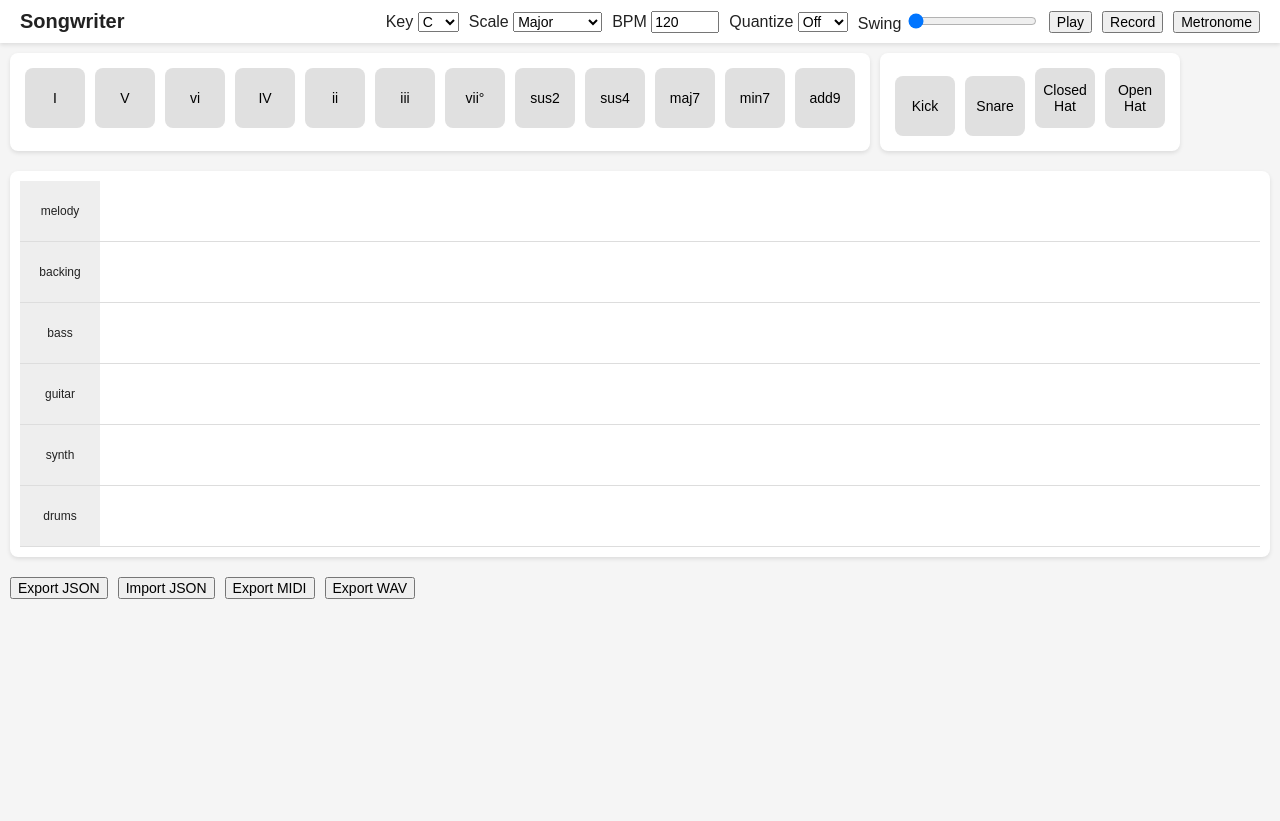
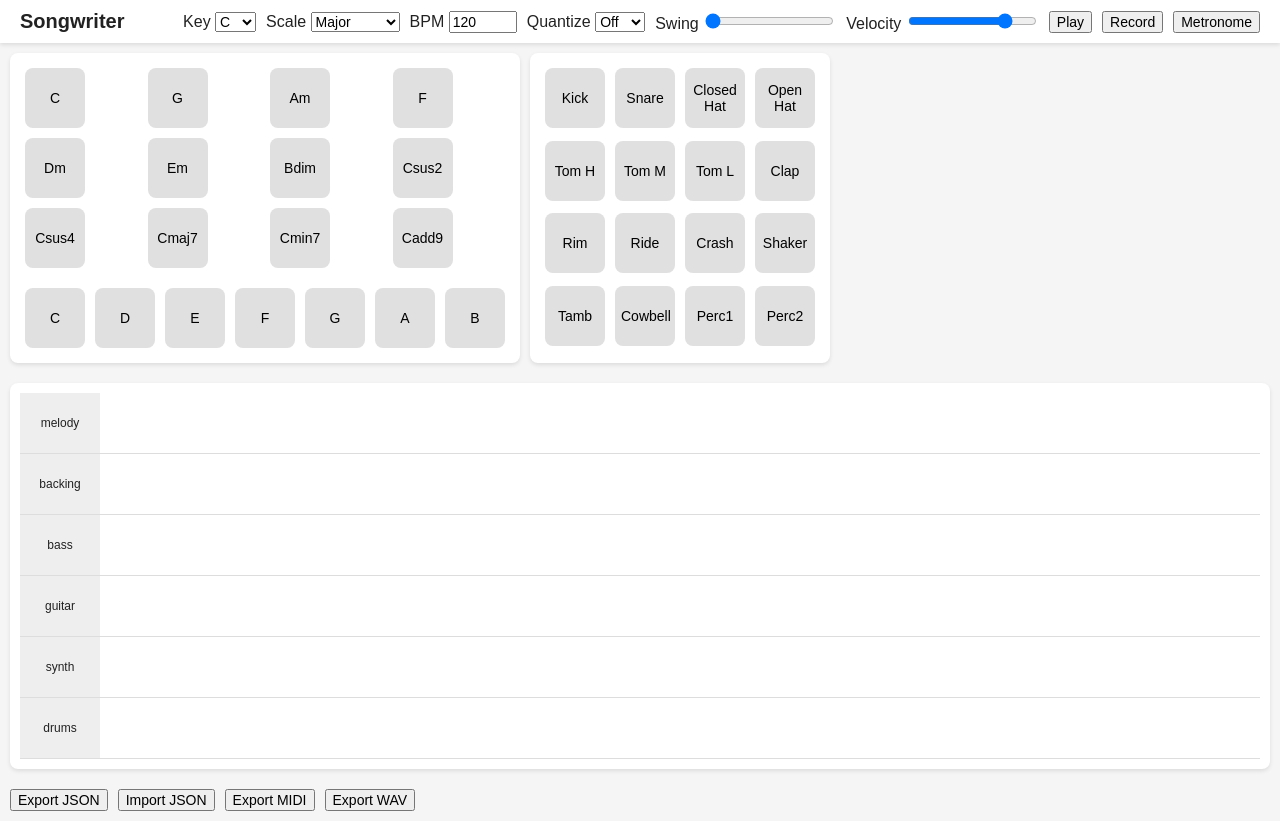
Before and after one commit to JewelChaim/Midi-piano, a plain HTML site: page index.html in a window 1280 px wide. Before the commit the page ends 800 px from the top, so only its background shows below. Drawn offline with Linux system fonts and the light colour scheme.

Commit message:
feat: expand pads and add project import

```diff
--- a/index.html
+++ b/index.html
@@ -11,6 +11,9 @@ header h1{margin:0;font-size:20px;}
 .controls{display:flex;gap:10px;align-items:center;}
 main{display:flex;flex-wrap:wrap;padding:10px;gap:10px;}
 #melodicPads,#drumPads{background:#fff;border-radius:8px;padding:10px;box-shadow:0 2px 4px rgba(0,0,0,0.1);}
+#chordPads{display:grid;grid-template-columns:repeat(4,1fr);}
+#notePads{display:flex;flex-wrap:wrap;margin-top:10px;}
+#drumPads{display:grid;grid-template-columns:repeat(4,1fr);}
 .pad{width:60px;height:60px;margin:5px;border:none;border-radius:8px;background:#e0e0e0;cursor:pointer;font-size:14px;position:relative;}
 .pad.active{background:#ffd54f;}
 #timeline{background:#fff;border-radius:8px;padding:10px;margin:10px;box-shadow:0 2px 4px rgba(0,0,0,0.1);}
@@ -35,13 +38,14 @@ button,select,input{font-size:14px;}
 <label>BPM <input type="number" id="bpm" value="120" style="width:60px"></label>
 <label>Quantize <select id="quantize"><option value="0">Off</option><option value="0.5">1/8</option><option value="0.25">1/16</option><option value="0.125">1/32</option></select></label>
 <label>Swing <input type="range" id="swing" min="0" max="0.5" step="0.01" value="0"></label>
+<label>Velocity <input type="range" id="velocity" min="1" max="127" value="100"></label>
 <button id="play">Play</button>
 <button id="record">Record</button>
 <button id="metronome">Metronome</button>
 </div>
 </header>
 <main>
-<section id="melodicPads" aria-label="Chord and note pads"></section>
+<section id="melodicPads" aria-label="Chord and note pads"><div id="chordPads"></div><div id="notePads"></div></section>
 <section id="drumPads" aria-label="Drum launchpad"></section>
 </main>
 <div id="timeline"></div>
@@ -114,7 +118,15 @@ function playNote(type,note,velocity,time,duration){const v=voices[type]||voices
 function playKick(time,velocity){const osc=ctx.createOscillator();osc.type='sine';const g=ctx.createGain();osc.connect(g).connect(master);osc.frequency.setValueAtTime(120,time);osc.frequency.exponentialRampToValueAtTime(40,time+0.5);g.gain.setValueAtTime(velocity/127,time);g.gain.exponentialRampToValueAtTime(0.001,time+0.5);osc.start(time);osc.stop(time+0.5);}
 function playSnare(time,velocity){const noise=ctx.createBufferSource();const buffer=ctx.createBuffer(1,ctx.sampleRate*0.2,ctx.sampleRate);const data=buffer.getChannelData(0);for(let i=0;i<data.length;i++)data[i]=Math.random()*2-1;noise.buffer=buffer;const bp=ctx.createBiquadFilter();bp.type='bandpass';bp.frequency.value=1800;const g=ctx.createGain();g.gain.setValueAtTime(velocity/127,time);g.gain.exponentialRampToValueAtTime(0.01,time+0.2);noise.connect(bp).connect(g).connect(master);noise.start(time);noise.stop(time+0.2);}
 function playHat(time,velocity,open){const noise=ctx.createBufferSource();const buffer=ctx.createBuffer(1,ctx.sampleRate*0.05,ctx.sampleRate);const data=buffer.getChannelData(0);for(let i=0;i<data.length;i++)data[i]=Math.random()*2-1;noise.buffer=buffer;const hp=ctx.createBiquadFilter();hp.type='highpass';hp.frequency.value=7000;const g=ctx.createGain();g.gain.setValueAtTime(velocity/127,time);g.gain.exponentialRampToValueAtTime(0.01,time+(open?0.3:0.05));noise.connect(hp).connect(g).connect(master);noise.start(time);noise.stop(time+(open?0.3:0.05));}
-const drumMap={kick:playKick,snare:playSnare,closedhat:(t,v)=>playHat(t,v,false),openhat:(t,v)=>playHat(t,v,true)};
+function playTom(time,velocity,freq){const osc=ctx.createOscillator();osc.type='sine';const g=ctx.createGain();osc.connect(g).connect(master);osc.frequency.setValueAtTime(freq,time);g.gain.setValueAtTime(velocity/127,time);g.gain.exponentialRampToValueAtTime(0.001,time+0.3);osc.start(time);osc.stop(time+0.3);}
+function playClap(time,velocity){for(let i=0;i<3;i++){const t=time+i*0.02;const noise=ctx.createBufferSource();const buffer=ctx.createBuffer(1,ctx.sampleRate*0.02,ctx.sampleRate);const data=buffer.getChannelData(0);for(let j=0;j<data.length;j++)data[j]=Math.random()*2-1;noise.buffer=buffer;const g=ctx.createGain();g.gain.setValueAtTime(velocity/127,t);g.gain.exponentialRampToValueAtTime(0.001,t+0.05);noise.connect(g).connect(master);noise.start(t);noise.stop(t+0.05);}}
+function playRim(time,velocity){const osc=ctx.createOscillator();osc.type='square';const g=ctx.createGain();osc.connect(g).connect(master);osc.frequency.setValueAtTime(2000,time);g.gain.setValueAtTime(velocity/127,time);g.gain.exponentialRampToValueAtTime(0.001,time+0.05);osc.start(time);osc.stop(time+0.05);}
+function playRide(time,velocity){playHat(time,velocity,true);}
+function playCrash(time,velocity){playHat(time,velocity,true);}
+function playShaker(time,velocity){playHat(time,velocity,false);}
+function playTamb(time,velocity){playHat(time,velocity,false);}
+function playCowbell(time,velocity){const osc1=ctx.createOscillator();const osc2=ctx.createOscillator();osc1.type=osc2.type='square';const g=ctx.createGain();osc1.frequency.value=540;osc2.frequency.value=800;osc1.connect(g);osc2.connect(g);g.connect(master);g.gain.setValueAtTime(velocity/127,time);g.gain.exponentialRampToValueAtTime(0.001,time+0.2);osc1.start(time);osc2.start(time);osc1.stop(time+0.2);osc2.stop(time+0.2);}
+const drumMap={kick:playKick,snare:playSnare,closedhat:(t,v)=>playHat(t,v,false),openhat:(t,v)=>playHat(t,v,true),tomh:(t,v)=>playTom(t,v,180),tomm:(t,v)=>playTom(t,v,140),toml:(t,v)=>playTom(t,v,100),clap:playClap,rim:playRim,ride:playRide,crash:playCrash,shaker:playShaker,tamb:playTamb,cowbell:playCowbell};
 return{ctx,playNote,metronome,drumMap,metGain};
 })();
 
@@ -136,39 +148,58 @@ return{state,noteOn,noteOff,program};
 /* SCHEDULER & TRANSPORT */
 app.transport=(function(){
 const {ctx,metronome}=app.audio;
-let tempo=120;let lookahead=25;let scheduleAhead=0.1;let currentBeat=0;let nextNoteTime=0;let playing=false;let tickInterval;let swing=0;let metOn=false;
-function nextBeat(){const secPerBeat=60/tempo;nextNoteTime+=secPerBeat;currentBeat++;}
+let tempo=120;let lookahead=25;let scheduleAhead=0.1;let currentBeat=0;let nextNoteTime=0;let playing=false;let tickInterval;let swing=0;let metOn=false;const step=0.25;
+function nextBeat(){const secPerBeat=60/tempo;nextNoteTime+=secPerBeat*step;currentBeat+=step;}
 function scheduler(){while(nextNoteTime<ctx.currentTime+scheduleAhead){if(metOn && currentBeat%1===0)metronome(nextNoteTime);
- app.recorder.playEvents(currentBeat,nextNoteTime);
+ app.recorder.playEvents(currentBeat,nextNoteTime,tempo,swing);
  nextBeat();}}
 function start(){if(playing)return;playing=true;currentBeat=0;nextNoteTime=ctx.currentTime;tickInterval=setInterval(scheduler,lookahead);}
 function stop(){playing=false;clearInterval(tickInterval);}
-return{start,stop,setTempo:t=>tempo=t,setSwing:s=>swing=s,get time(){return currentBeat;},toggleMet:()=>{metOn=!metOn;app.audio.metGain.gain.value=metOn?1:0;}};
+return{start,stop,setTempo:t=>tempo=t,setSwing:s=>swing=s,get time(){return currentBeat;},get tempo(){return tempo;},get swing(){return swing;},get playing(){return playing;},toggleMet:()=>{metOn=!metOn;app.audio.metGain.gain.value=metOn?1:0;}};
 })();
 
 /* RECORDER */
 app.recorder=(function(){
 const tracks={melody:[],backing:[],bass:[],guitar:[],synth:[],drums:[]};
 let recording=false;let recordStart=0;function start(){recording=true;recordStart=app.transport.time;} function stop(){recording=false;}
-function record(track,note,velocity){if(!recording)return;const time=app.transport.time-recordStart;tracks[track].push({time,note,velocity});renderClip(track);}
-function playEvents(beat,playTime){for(const name in tracks){tracks[name].forEach(ev=>{const t=ev.time;const dur=0.5; // fixed
- if(Math.abs(t-beat)<0.001){app.audio.playNote(name==='drums'?'lead':name,ev.note,ev.velocity,playTime,dur);} });}}
+function record(track,note,velocity){if(!recording)return;let time=app.transport.time-recordStart;const q=parseFloat(document.getElementById('quantize').value);if(q>0)time=Math.round(time/q)*q;tracks[track].push({time,note,velocity});renderClip(track);}
+function playEvents(beat,playTime,tempo,swing){const q=parseFloat(document.getElementById('quantize').value);const secPerBeat=60/tempo;for(const name in tracks){tracks[name].forEach(ev=>{const t=ev.time;const dur=0.5;if(Math.abs(t-beat)<0.001){let offset=0;if(swing>0&&q>0&&Math.floor((ev.time/q)%2)===1)offset=swing*q;app.audio.playNote(name==='drums'?'lead':name,ev.note,ev.velocity,playTime+offset*secPerBeat,dur);}});}}
 function renderClip(track){const lane=document.querySelector(`.track[data-track="${track}"] .track-content`);if(!lane)return;lane.innerHTML='';tracks[track].forEach(ev=>{const c=el('div',{class:'clip',style:`left:${ev.time*60}px;width:30px;`},track);lane.appendChild(c);});}
-return{start,stop,record,tracks,playEvents};
+return{start,stop,record,tracks,playEvents,renderClip};
 })();
 
 /* UI SETUP */
-(function(){
+ (function(){
 const keys=app.theory.notes;const keySel=document.getElementById('keySelect');keys.forEach(k=>keySel.appendChild(el('option',{html:k})));
 keySel.value='C';
 const scaleSel=document.getElementById('scaleSelect');
-function buildPads(){const container=document.getElementById('melodicPads');container.innerHTML='';const key=keySel.value;const scale=scaleSel.value;const chords=['I','V','vi','IV','ii','iii','vii°','sus2','sus4','maj7','min7','add9'];chords.forEach(ch=>{const b=el('button',{class:'pad',html:ch,role:'button','aria-label':ch});b.addEventListener('mousedown',()=>{
- const notes=app.theory.chord(app.theory.noteName(app.theory.noteNumber(key)),ch,'basic');notes.forEach(n=>app.audio.playNote('lead',n,100,app.audio.ctx.currentTime,0.5));app.recorder.record('melody',notes[0],100);
-});container.appendChild(b);});
-}
+const velocitySlider=document.getElementById('velocity');
+const chordContainer=document.getElementById('chordPads');
+const noteContainer=document.getElementById('notePads');
+function getVelocity(){return +velocitySlider.value;}
+function formatChordLabel(root,quality){switch(quality){case 'vi':case 'ii':case 'iii':return root+'m';case 'vii°':return root+'dim';case 'sus2':case 'sus4':case 'maj7':case 'min7':case 'add9':return root+quality;default:return root;}}
+function buildPads(){chordContainer.innerHTML='';noteContainer.innerHTML='';const key=keySel.value;const scaleName=scaleSel.value;const scale=app.theory.buildScale(key,scaleName);const chords=['I','V','vi','IV','ii','iii','vii°','sus2','sus4','maj7','min7','add9'];const degreeMap={I:0,V:4,vi:5,IV:3,ii:1,iii:2,'vii°':6};chords.forEach(ch=>{const degree=degreeMap[ch]!==undefined?degreeMap[ch]:0;const root=scale[degree];const label=formatChordLabel(root,ch);const b=el('button',{class:'pad',html:label,role:'button','aria-label':label});b.addEventListener('mousedown',()=>{const notes=app.theory.chord(root,ch,'basic');notes.forEach(n=>app.audio.playNote('lead',n,getVelocity(),app.audio.ctx.currentTime,0.5));app.recorder.record('melody',notes[0],getVelocity());});chordContainer.appendChild(b);});scale.forEach(n=>{const b=el('button',{class:'pad',html:n});b.addEventListener('mousedown',()=>{const midi=60+app.theory.noteNumber(n);app.audio.playNote('lead',midi,getVelocity(),app.audio.ctx.currentTime,0.5);app.recorder.record('melody',midi,getVelocity());});noteContainer.appendChild(b);});}
 keySel.onchange=buildPads;scaleSel.onchange=buildPads;buildPads();
 // Drum pads
-const drumNames=['Kick','Snare','Closed Hat','Open Hat'];const drumContainer=document.getElementById('drumPads');drumNames.forEach(name=>{const b=el('button',{class:'pad',html:name});b.addEventListener('mousedown',()=>{const t=app.audio.ctx.currentTime;switch(name){case 'Kick':app.audio.drumMap.kick(t,120);break;case 'Snare':app.audio.drumMap.snare(t,120);break;case 'Closed Hat':app.audio.drumMap.closedhat(t,100);break;case 'Open Hat':app.audio.drumMap.openhat(t,100);break;}app.recorder.record('drums',60,100);});drumContainer.appendChild(b);});
+const drums=[
+ {label:'Kick',key:'kick',note:36},
+ {label:'Snare',key:'snare',note:38},
+ {label:'Closed Hat',key:'closedhat',note:42},
+ {label:'Open Hat',key:'openhat',note:46},
+ {label:'Tom H',key:'tomh',note:50},
+ {label:'Tom M',key:'tomm',note:47},
+ {label:'Tom L',key:'toml',note:45},
+ {label:'Clap',key:'clap',note:39},
+ {label:'Rim',key:'rim',note:37},
+ {label:'Ride',key:'ride',note:51},
+ {label:'Crash',key:'crash',note:49},
+ {label:'Shaker',key:'shaker',note:82},
+ {label:'Tamb',key:'tamb',note:54},
+ {label:'Cowbell',key:'cowbell',note:56},
+ {label:'Perc1',key:'shaker',note:81},
+ {label:'Perc2',key:'tamb',note:55}
+];
+const drumContainer=document.getElementById('drumPads');drums.forEach(d=>{const b=el('button',{class:'pad',html:d.label});b.addEventListener('mousedown',()=>{const t=app.audio.ctx.currentTime;app.audio.drumMap[d.key](t,getVelocity());app.recorder.record('drums',d.note,getVelocity());});drumContainer.appendChild(b);});
 // Timeline
 const tracks=['melody','backing','bass','guitar','synth','drums'];const timeline=document.getElementById('timeline');tracks.forEach(t=>{const row=el('div',{class:'track',"data-track":t});row.appendChild(el('div',{class:'track-label',html:t}));row.appendChild(el('div',{class:'track-content'}));timeline.appendChild(row);});
 // Transport controls
@@ -176,6 +207,13 @@ const playBtn=document.getElementById('play');playBtn.onclick=()=>{if(app.transp
 const recBtn=document.getElementById('record');recBtn.onclick=()=>{if(app.recorder.recording){app.recorder.stop();recBtn.textContent='Record';}else{app.recorder.start();recBtn.textContent='Stop Rec';}};
 document.getElementById('metronome').onclick=()=>app.transport.toggleMet();
 document.getElementById('bpm').onchange=e=>app.transport.setTempo(+e.target.value);
+document.getElementById('swing').onchange=e=>app.transport.setSwing(+e.target.value);
+const exportBtn=document.getElementById('exportJSON');
+const importBtn=document.getElementById('importJSON');
+const importFile=document.getElementById('importFile');
+exportBtn.onclick=()=>{const data={bpm:+document.getElementById('bpm').value,key:keySel.value,scale:scaleSel.value,tracks:app.recorder.tracks};const blob=new Blob([JSON.stringify(data)],{type:'application/json'});const url=URL.createObjectURL(blob);const a=document.createElement('a');a.href=url;a.download='project.json';a.click();URL.revokeObjectURL(url);};
+importBtn.onclick=()=>importFile.click();
+importFile.onchange=e=>{const file=e.target.files[0];if(!file)return;const reader=new FileReader();reader.onload=()=>{const data=JSON.parse(reader.result);document.getElementById('bpm').value=data.bpm;app.transport.setTempo(data.bpm);keySel.value=data.key;scaleSel.value=data.scale;app.recorder.tracks=data.tracks;buildPads();for(const tr in data.tracks){app.recorder.renderClip(tr);} };reader.readAsText(file);};
 })();
 
 </script>
```
